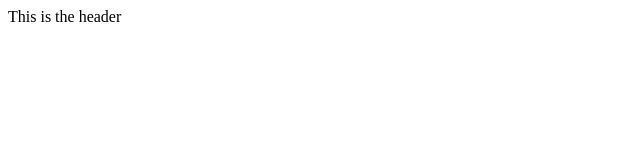
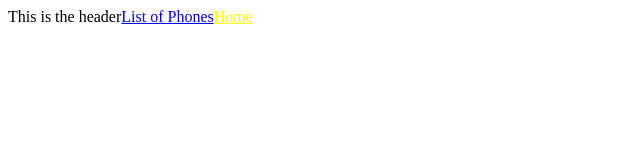
Before and after one commit to lsan75/telephone-store-react, a React (Create React App) app in the folder telephone-store/: page / in a window 1280 px wide. Shown: the top 160 px of the page, without its empty margins (0-640 px from the left). Built offline with nearby package versions, Linux system fonts and the light colour scheme.

Commit message:
ajout des Link

```diff
--- a/telephone-store/src/App.css
+++ b/telephone-store/src/App.css
@@ -23,6 +23,14 @@
 }
 
 @keyframes App-logo-spin {
-  from { transform: rotate(0deg); }
-  to { transform: rotate(360deg); }
+  from {
+    transform: rotate(0deg);
+  }
+  to {
+    transform: rotate(360deg);
+  }
 }
+
+.active {
+  color: yellow;
+}
--- a/telephone-store/src/components/common/Header.js
+++ b/telephone-store/src/components/common/Header.js
@@ -1,8 +1,19 @@
 import React, { Component } from "react";
+import { NavLink } from "react-router-dom";
 
 class Header extends React.Component {
   render() {
-    return <div>This is the header</div>;
+    return (
+      <div>
+        This is the header
+        <NavLink to="/phones" activeClassName="active">
+          List of Phones
+        </NavLink>
+        <NavLink to="/" activeClassName="active">
+          Home
+        </NavLink>
+      </div>
+    );
   }
 }
 
```
